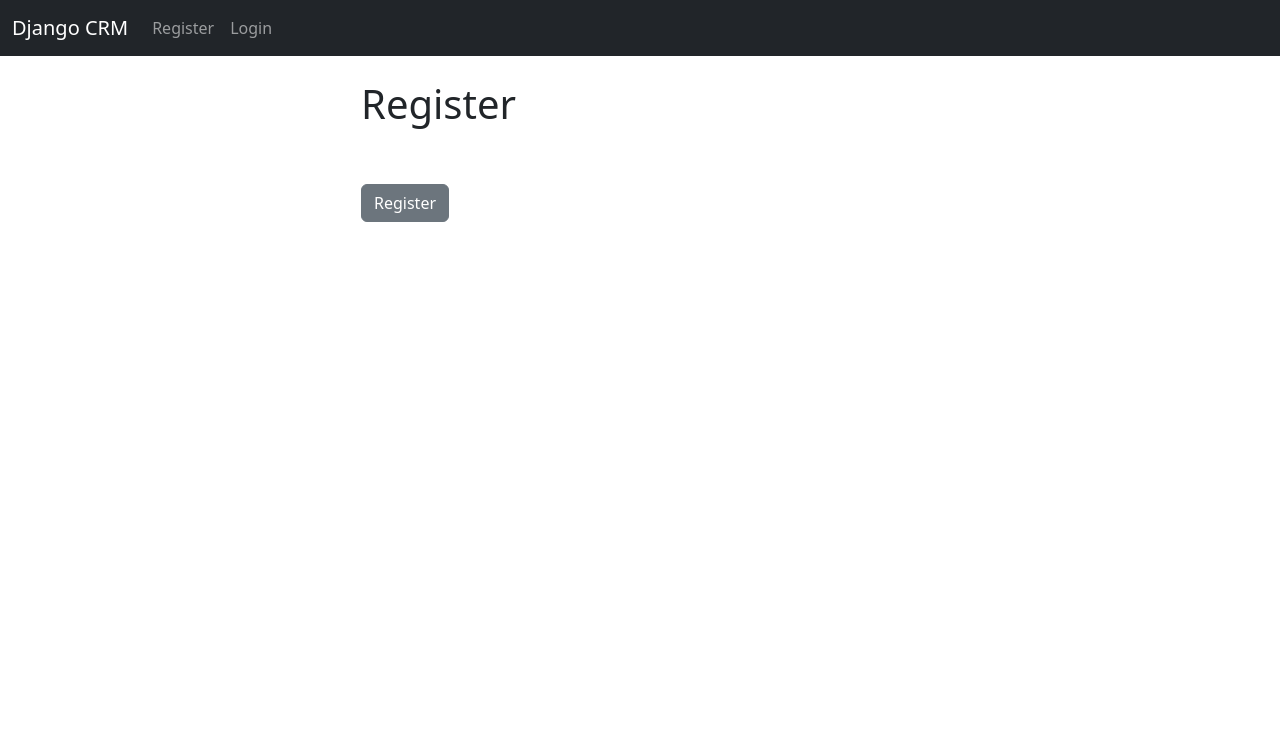
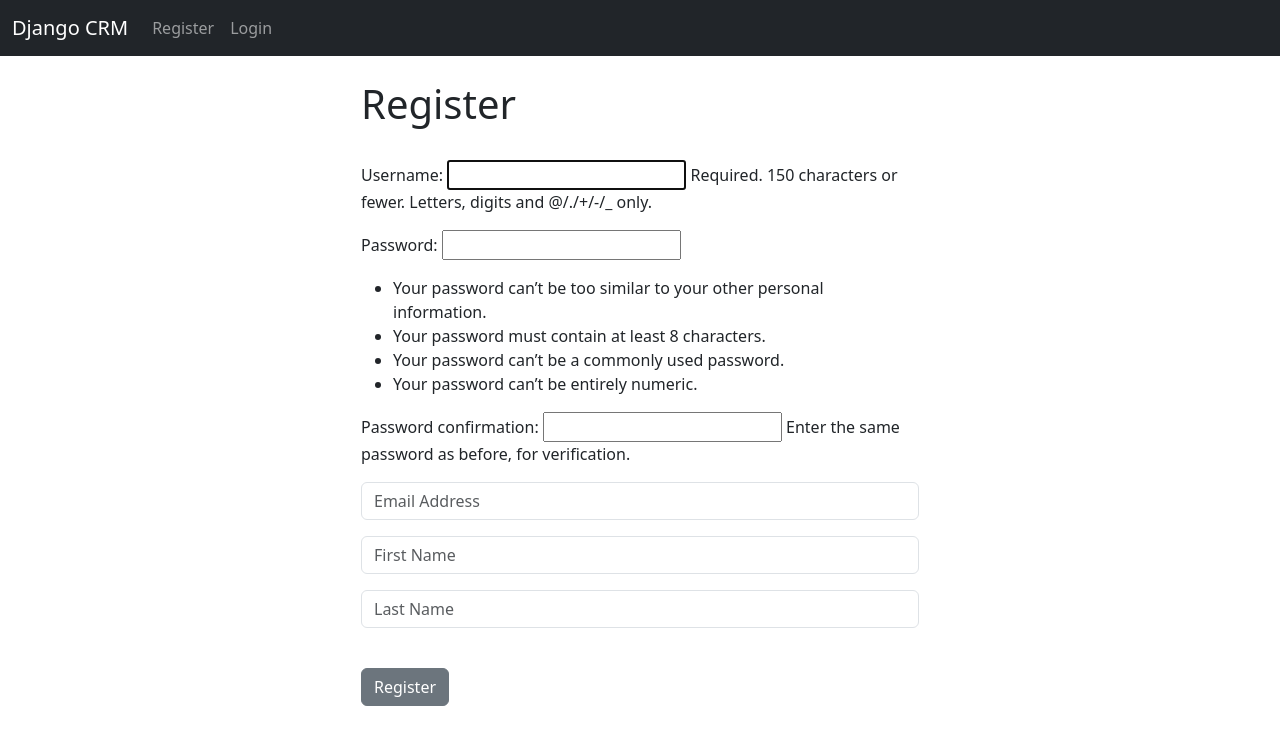
Before and after one commit to DimitrisTsel/DjangoCRM, a Django app: page /register/ in a window 1280 px wide. Shown: the top 745 px of the page. Run offline with Django 5.2, Linux system fonts and the light colour scheme.

Commit message:
complete user registration form

```diff
--- a/website/forms.py
+++ b/website/forms.py
@@ -10,3 +10,21 @@ class SignUpForm(UserCreationForm):
 class Meta:
     model = User
     field = ('username', 'first_name', 'last_name', 'email', 'password1', 'password2')
+
+def __init__(self, *args, **kwargs):
+		super(SignUpForm, self).__init__(*args, **kwargs)
+
+		self.fields['username'].widget.attrs['class'] = 'form-control'
+		self.fields['username'].widget.attrs['placeholder'] = 'User Name'
+		self.fields['username'].label = ''
+		self.fields['username'].help_text = '<span class="form-text text-muted"><small>Required. 150 characters or fewer. Letters, digits and @/./+/-/_ only.</small></span>'
+
+		self.fields['password1'].widget.attrs['class'] = 'form-control'
+		self.fields['password1'].widget.attrs['placeholder'] = 'Password'
+		self.fields['password1'].label = ''
+		self.fields['password1'].help_text = '<ul class="form-text text-muted small"><li>Your password can\'t be too similar to your other personal information.</li><li>Your password must contain at least 8 characters.</li><li>Your password can\'t be a commonly used password.</li><li>Your password can\'t be entirely numeric.</li></ul>'
+
+		self.fields['password2'].widget.attrs['class'] = 'form-control'
+		self.fields['password2'].widget.attrs['placeholder'] = 'Confirm Password'
+		self.fields['password2'].label = ''
+		self.fields['password2'].help_text = '<span class="form-text text-muted"><small>Enter the same password as before, for verification.</small></span>'
--- a/website/templates/register.html
+++ b/website/templates/register.html
@@ -20,7 +20,6 @@
 			  <button type="button" class="btn-close" data-bs-dismiss="alert" aria-label="Close"></button>
 			</div>
 		{% endif %}
-
 	{{ form.as_p }}
 
 	<br/>
--- a/website/views.py
+++ b/website/views.py
@@ -1,6 +1,7 @@
 from django.shortcuts import render, redirect
 from django.contrib.auth import authenticate, login, logout
 from django.contrib import messages
+from .forms import SignUpForm
 
 # Create your views here.
 def home(request):
@@ -29,4 +30,18 @@ def logout_user(request):
     return redirect('home')
 
 def register_user(request):
-	return render(request, 'register.html', {})
+	if request.method == 'POST':
+		form = SignUpForm(request.POST)
+		if form.is_valid():
+			form.save()
+			#Authenticate and Login
+			username = form.cleaned_data['username']
+			password = form.cleaned_data['password1']
+			user = authenticate(username=username, password=password)
+			login(request,user)
+			messages.success(request,"You have successfully registered!")
+			return redirect('home')
+	else:
+		form = SignUpForm()
+		return render(request, 'register.html', {'form':form})
+	return render(request, 'register.html', {'form':form})
```
Also changed, not shown: db.sqlite3.
